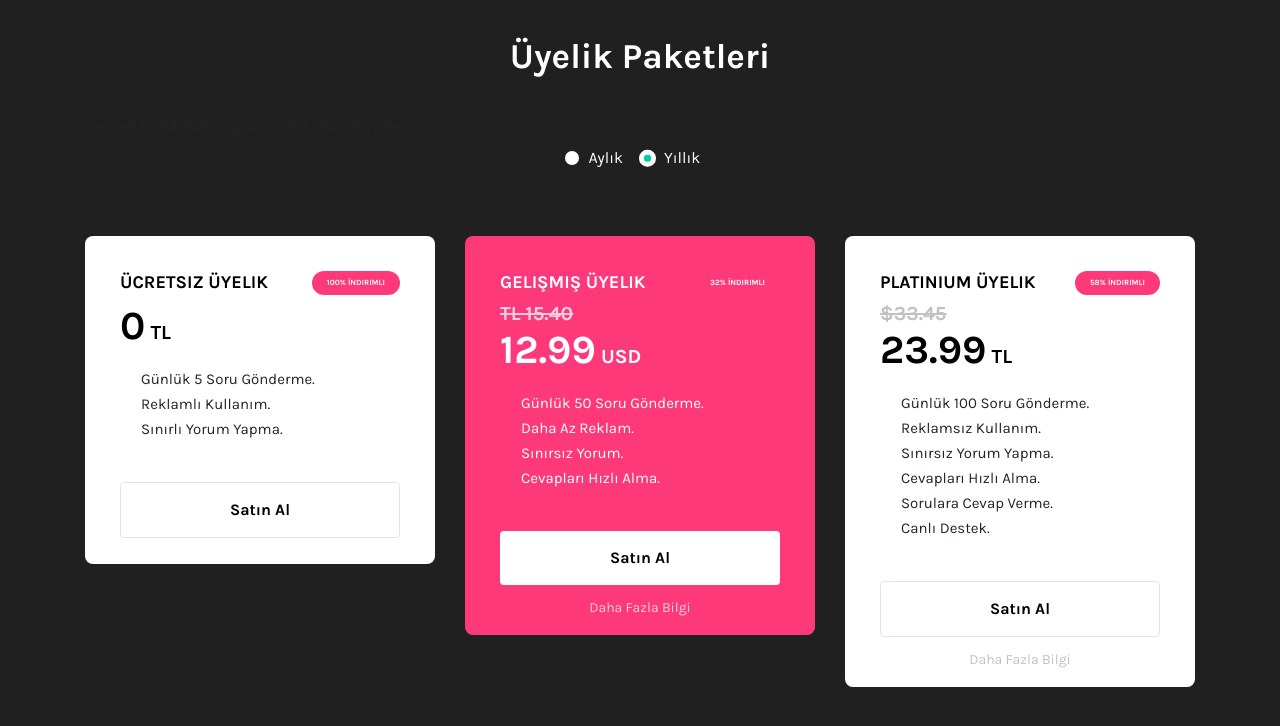
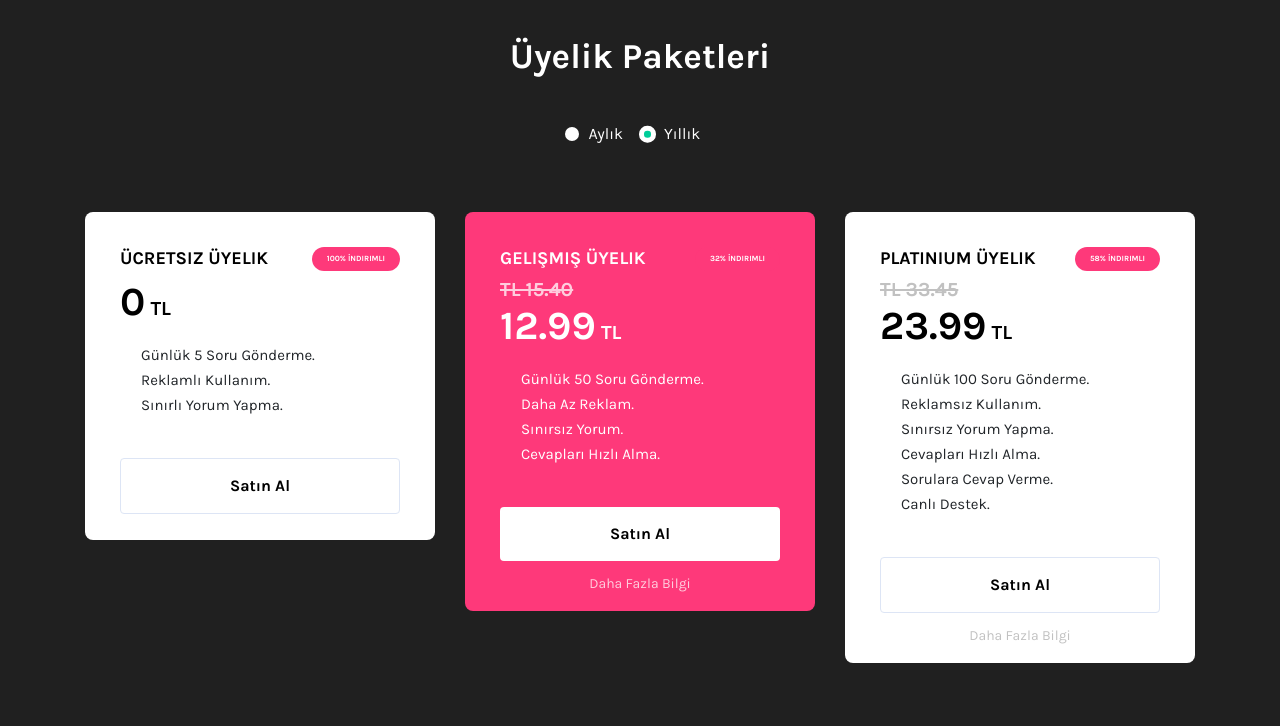
Before and after one commit to cozummalikanesi/uyelikpaketleri, a website: page index.html in a window 1280 px wide. Both pictures are taken after a click on the tab "Yıllık". Drawn offline with nearby package versions, Linux system fonts and the light colour scheme; files that its build step writes are made by us from their sources.

Commit message:
Update index.html

```diff
--- a/index.html
+++ b/index.html
@@ -14,7 +14,6 @@
   <main>
     <div class="container">
       <h1 class="text-center pricing-table-title">Üyelik Paketleri</h1>
-      <p3> Hemen Kendinize Uygun Üyelik Planınızı Seçin. </p3>
       <ul class="nav nav-pills justify-content-center pricing-tab" id="pricing-tab" role="tablist">
         <li class="nav-item">
           <a class="nav-link active" id="monthly-tab" data-toggle="pill" href="#monthly" role="tab" aria-controls="monthly"
@@ -110,7 +109,7 @@
                   <h3 class="pricing-plan-title d-flex align-items-center">Gelişmiş Üyelik <span
                       class="badge badge-pill offer-badge ml-auto">32% İndirimli</span></h3>
                   <p class="h1 pricing-plan-original-cost"><del>TL 15.40</del></p>
-                  <p class="h1 pricing-plan-cost">12.99 <span class="currency">USD</span></p>
+                  <p class="h1 pricing-plan-cost">12.99 <span class="currency">TL</span></p>
                   <ul class="pricing-plan-features">
                     <li>Günlük 50 Soru Gönderme.</li>
                     <li>Daha Az Reklam.</li>
@@ -129,7 +128,7 @@
                 <div class="card-body">
                   <h3 class="pricing-plan-title d-flex align-items-center">Platinium Üyelik <span
                       class="badge badge-pill offer-badge ml-auto">58% İndirimli</span></h3>
-                  <p class="h1 pricing-plan-original-cost"><del>$33.45</del></p>
+                  <p class="h1 pricing-plan-original-cost"><del>TL 33.45</del></p>
                   <p class="h1 pricing-plan-cost">23.99 <span class="currency">TL</span></p>
                   <ul class="pricing-plan-features">
                     <li>Günlük 100 Soru Gönderme.</li>
```
